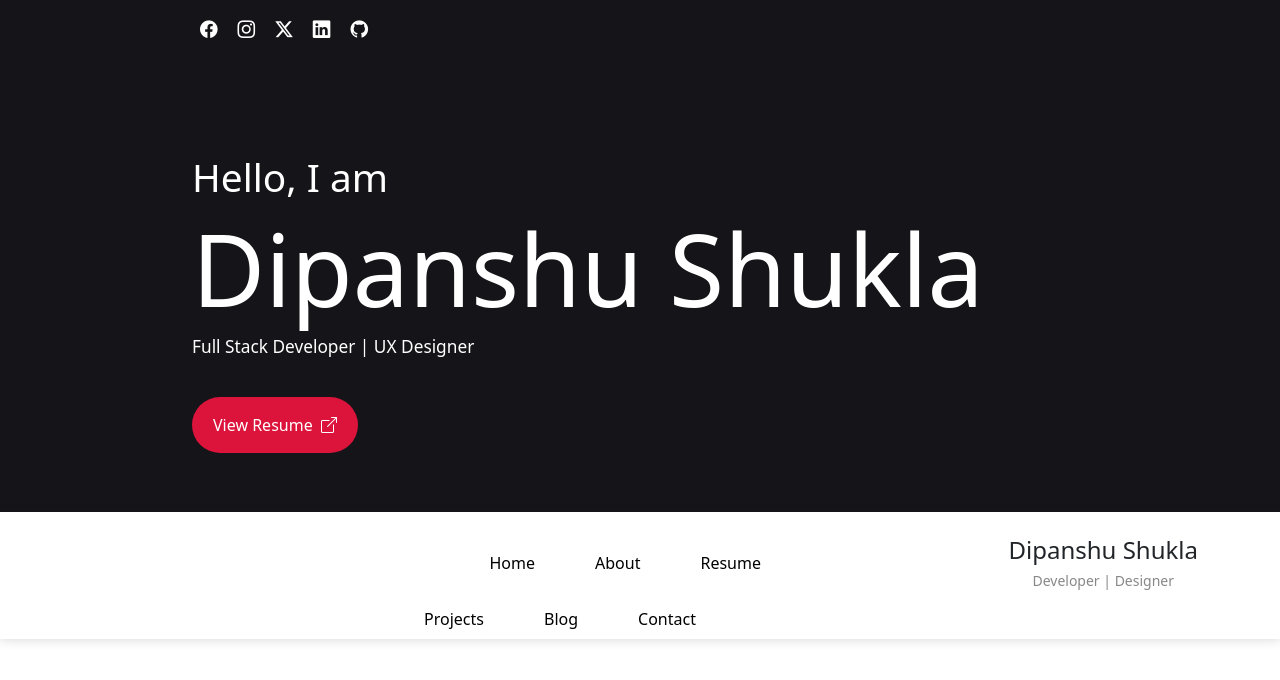
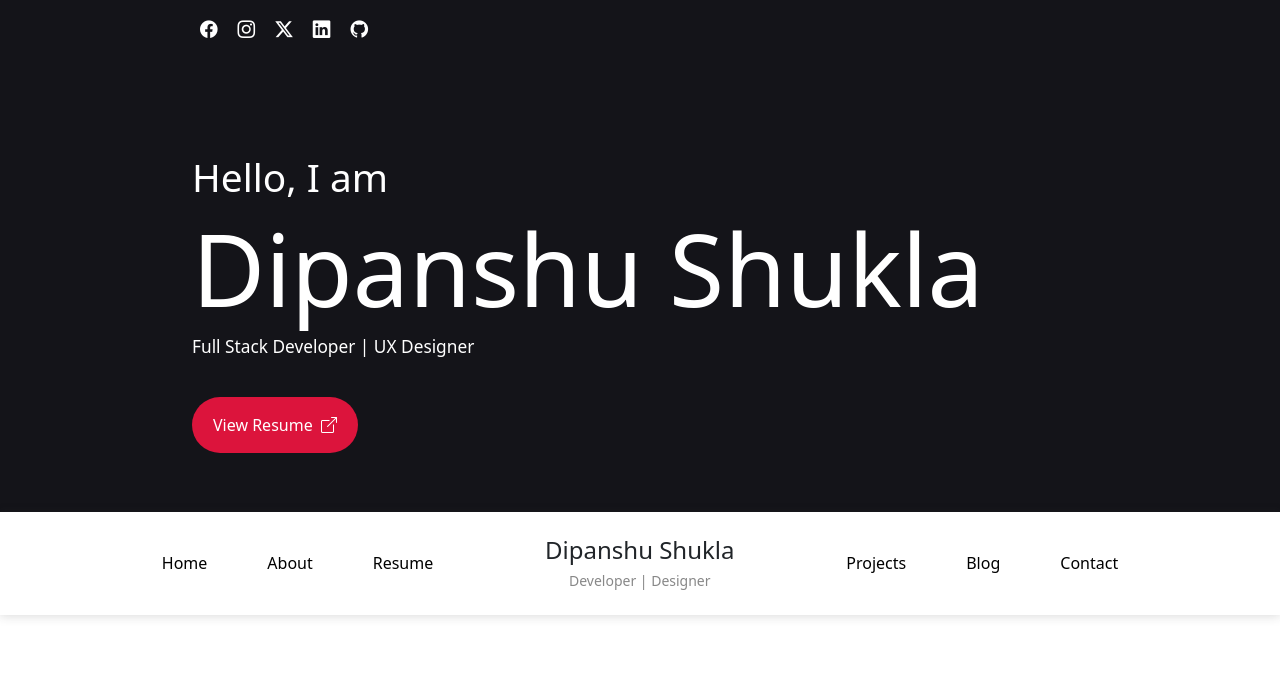
Before and after one commit to DipanshuShukla/angular-portfolio, an Angular app: page / in a window 1280 px wide. Shown: the top 680 px of the page. Built offline with nearby package versions, Linux system fonts and the light colour scheme.

Commit message:
minor changes

```diff
--- a/src/app/app.module.ts
+++ b/src/app/app.module.ts
@@ -6,13 +6,15 @@ import { AppComponent } from './app.component';
 import { HomeComponent } from './pages/home/home.component';
 import { HeroComponent } from './components/hero/hero.component';
 import { NavbarComponent } from './components/navbar/navbar.component';
+import { AboutComponent } from './components/about/about.component';
 
 @NgModule({
   declarations: [
     AppComponent,
     HomeComponent,
     HeroComponent,
-    NavbarComponent
+    NavbarComponent,
+    AboutComponent
   ],
   imports: [
     BrowserModule,
--- a/src/app/components/navbar/navbar.component.css
+++ b/src/app/components/navbar/navbar.component.css
@@ -7,6 +7,12 @@ a {
     color: black;
     text-decoration: none;
     background-color: transparent;
+}
+
+.burger-btn {
+    display: block;
+    margin-left: auto;
+    font-size: 2.5rem;
 }
 
 .navbar {
@@ -31,11 +37,11 @@ a {
 }
 
 .nav-left {
-    padding-left: 12em;
+    padding-left: 0rem;
 }
 
 .nav-right {
-    padding-right: 12em;
+    padding-right: 0rem;
 }
 
 
```
Also changed, not shown: 1 other file (tests, documents, lock files or other folders).
